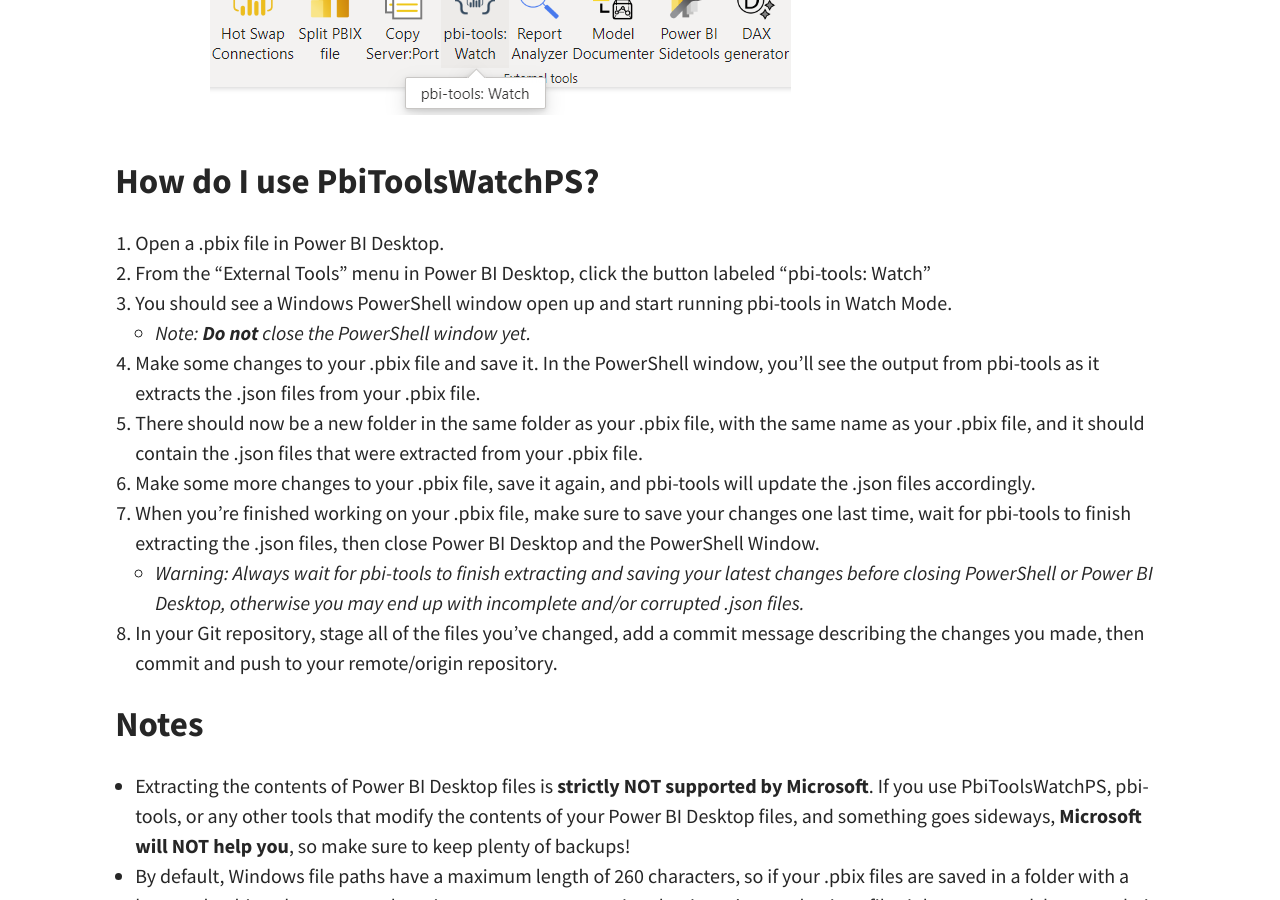
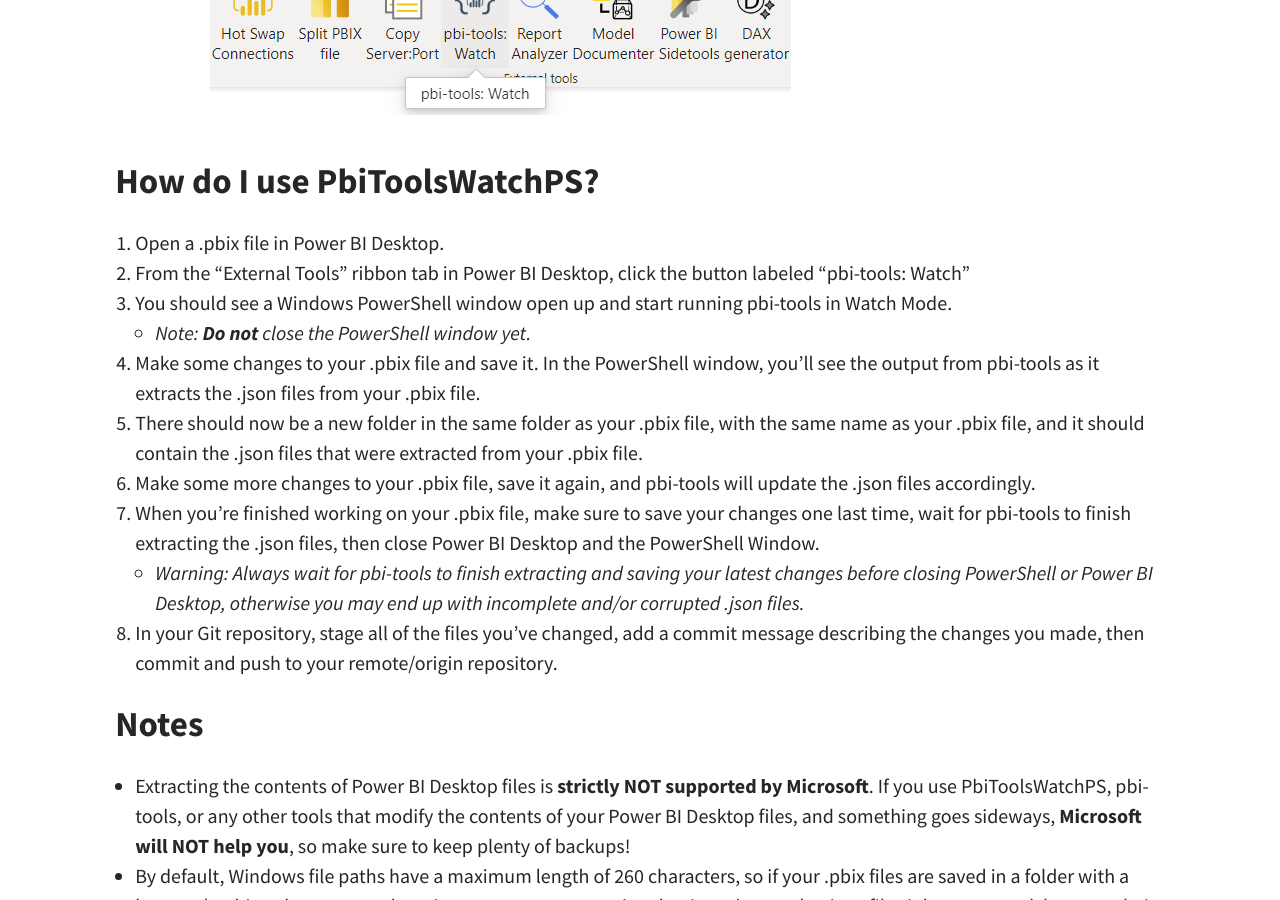
Before and after one commit to DataVolumeXYZ/DataVolumeXYZ, a Jekyll site: the page built from _posts/2023-03-20-external-tool-PbiToolsWatchPS.md, in a window 1280 px wide and 900 px high, scrolled down 2221 px. Built offline with Jekyll 4.4.1, drawn with Linux system fonts in a browser that asks for light colours.

Commit message:
Update 2023-03-20-external-tool-PbiToolsWatchPS.md
Incorrect terminology

```diff
--- a/_posts/2023-03-20-external-tool-PbiToolsWatchPS.md
+++ b/_posts/2023-03-20-external-tool-PbiToolsWatchPS.md
@@ -52,7 +52,7 @@
 ## How do I use PbiToolsWatchPS?
 
 1. Open a .pbix file in Power BI Desktop.
-2. From the "External Tools" menu in Power BI Desktop, click the button labeled "pbi-tools: Watch"
+2. From the "External Tools" ribbon tab in Power BI Desktop, click the button labeled "pbi-tools: Watch"
 3. You should see a Windows PowerShell window open up and start running pbi-tools in Watch Mode.
   * _Note: **Do not** close the PowerShell window yet._
 4. Make some changes to your .pbix file and save it. In the PowerShell window, you'll see the output from pbi-tools as it extracts the .json files from your .pbix file.
```
